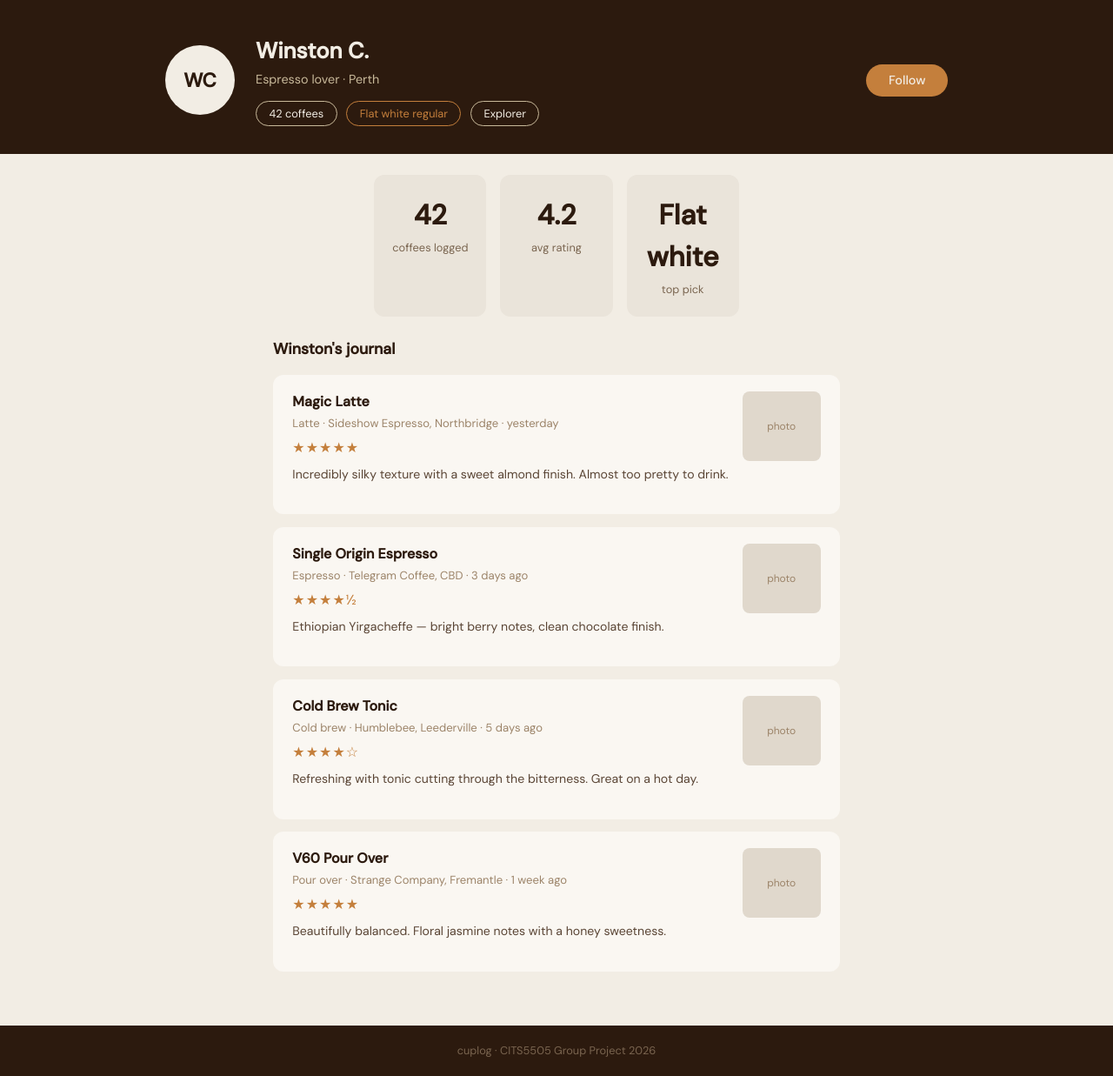
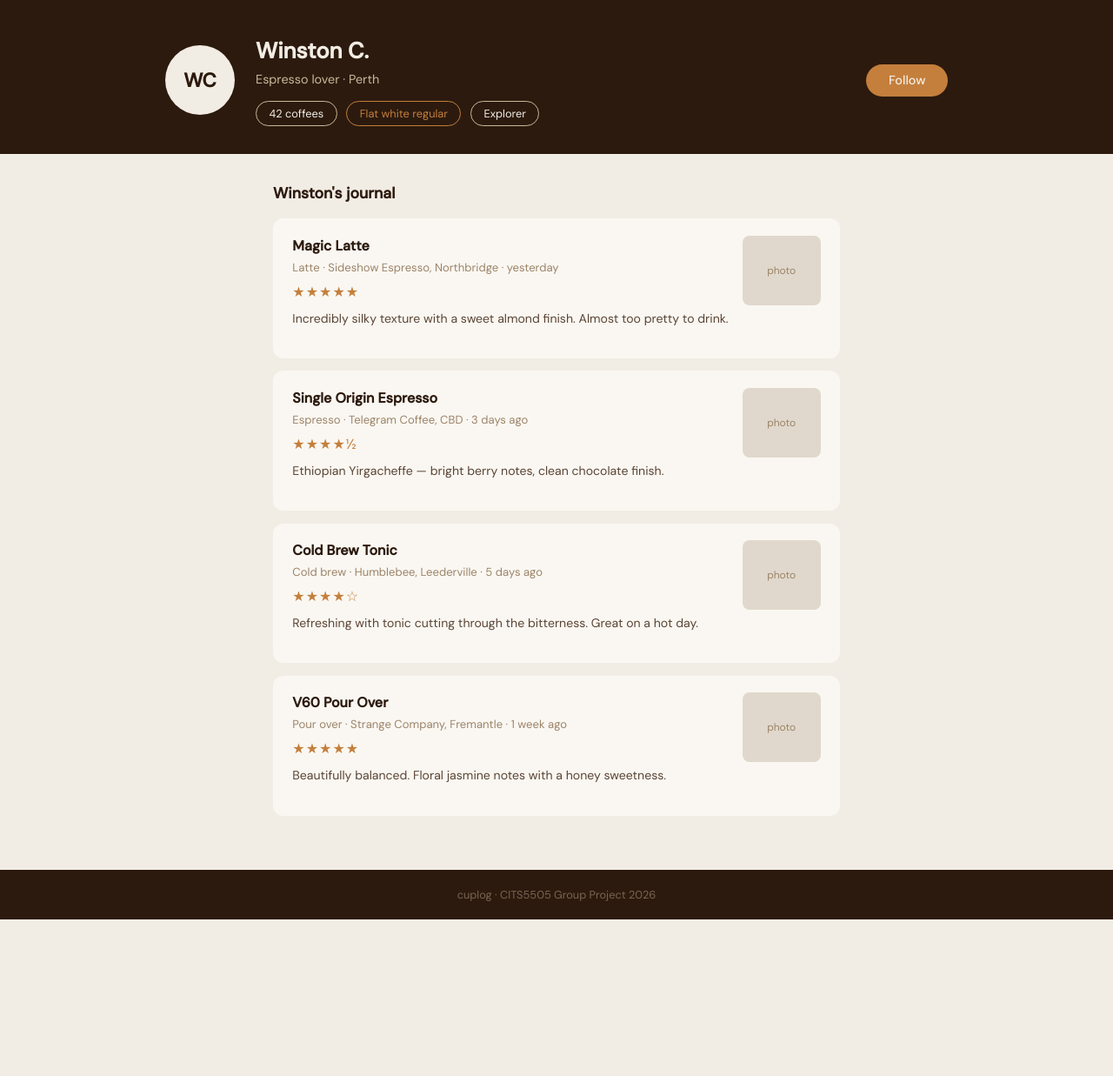
Before and after one commit to Dhruvvv1309/CITS3403_PROJECT, a Flask app: template app/templates/my_journal.html in a window 1280 px wide. Shown: the part 70-1307 px from the top of the page at 87% size. After the commit the page ends 1127 px from the top, so only its background shows below. Run offline with Flask 3, Linux system fonts and the light colour scheme; the template is opened without the code that fills it, so the values that code supplies are empty.

Commit message:
Refine My Journal page layout

```diff
--- a/app/static/css/my_journal.css
+++ b/app/static/css/my_journal.css
@@ -151,40 +151,10 @@ body {
     background: #a86830;
 }
 
-/* Stats row */
-.stats-section {
-    max-width: 900px;
-    margin: 1.5rem auto;
-    padding: 0 1rem;
-    display: flex;
-    gap: 1rem;
-}
-
-.stat-card {
-    flex: 1;
-    background: #EAE4DA;
-    border-radius: 12px;
-    padding: 1.4rem 1rem;
-    text-align: center;
-}
-
-.stat-number {
-    font-size: 2rem;
-    font-weight: 700;
-    color: #2C1A0E;
-    display: block;
-}
-
-.stat-label {
-    font-size: 0.8rem;
-    color: #7a6550;
-    margin-top: 0.2rem;
-}
-
 /* Journal section */
 .journal-section {
     max-width: 900px;
-    margin: 0 auto 3rem;
+    margin: 2rem auto 3rem;
     padding: 0 1rem;
 }
 
--- a/app/templates/my_journal.html
+++ b/app/templates/my_journal.html
@@ -39,22 +39,6 @@
       <button class="btn-follow">Follow</button>
     </div>
   </section>
-
-  <!-- Stats row -->
-  <div class="stats-section">
-    <div class="stat-card">
-      <span class="stat-number">42</span>
-      <div class="stat-label">coffees logged</div>
-    </div>
-    <div class="stat-card">
-      <span class="stat-number">4.2</span>
-      <div class="stat-label">avg rating</div>
-    </div>
-    <div class="stat-card">
-      <span class="stat-number">Flat white</span>
-      <div class="stat-label">top pick</div>
-    </div>
-  </div>
 
   <!-- Journal entries -->
   <section class="journal-section">
@@ -112,7 +96,5 @@
   </footer>
 
   <script src="https://cdn.jsdelivr.net/npm/bootstrap@5.3.2/dist/js/bootstrap.bundle.min.js"></script> <!--bootstrap js-->
-  <script src="my_journal.js"></script> <!--external js file-->
-
 </body>
 </html>
```
